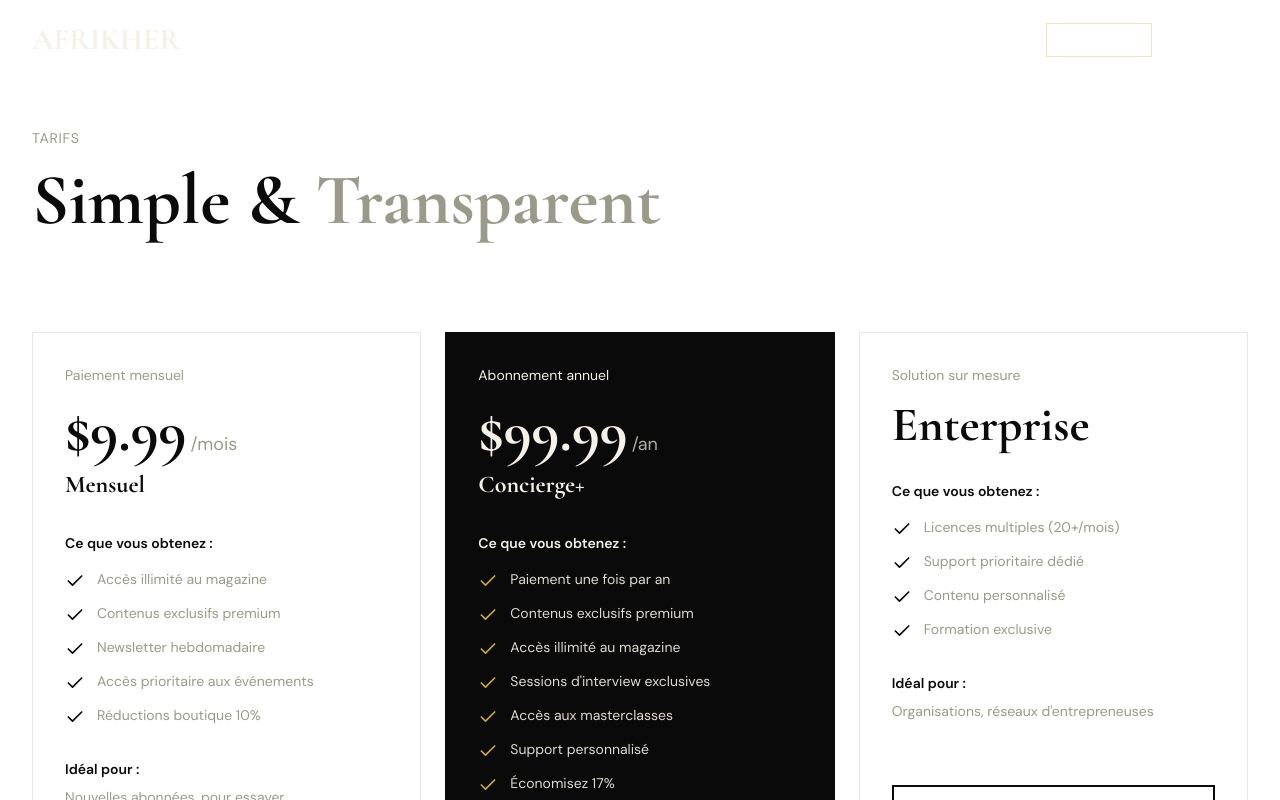
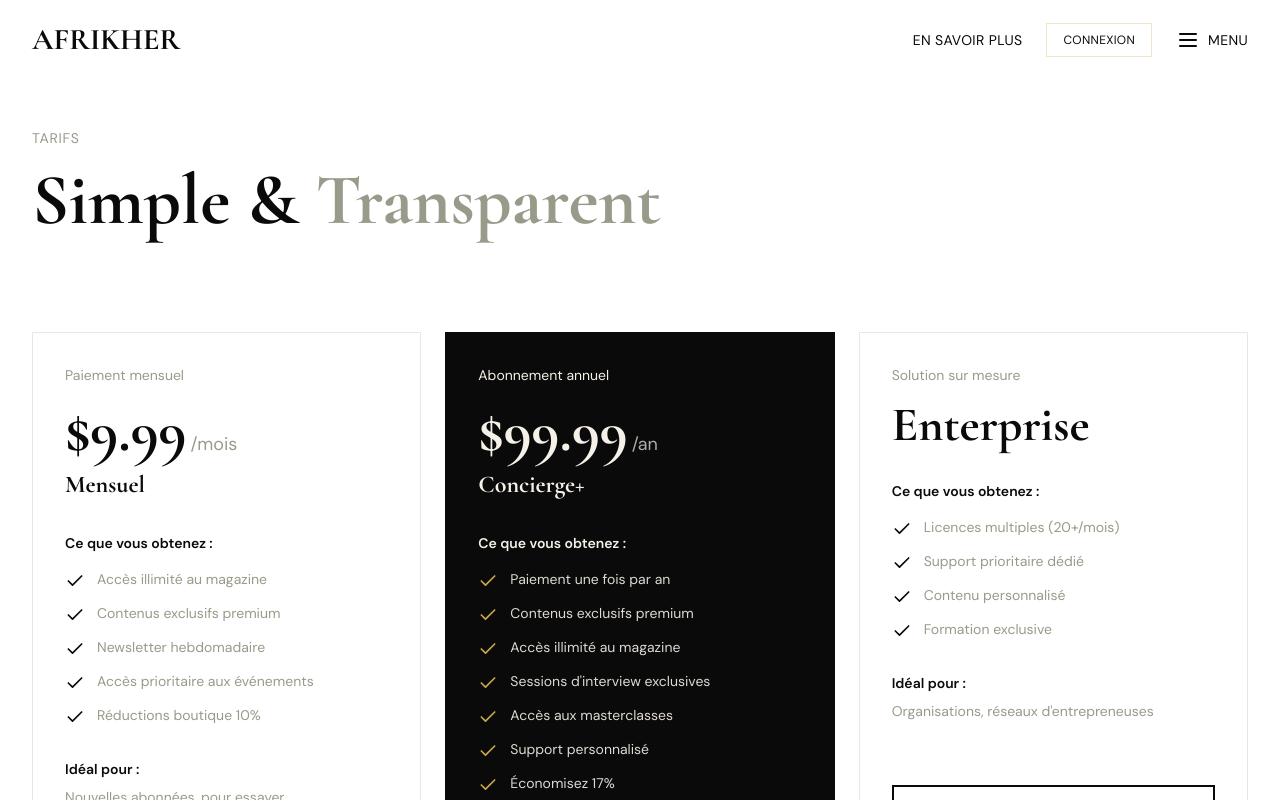
Before and after one commit to ekilalumande7-crypto/afrikher-client, a Next.js app: page /abonnements in a window 1280 px wide. Shown: the top 800 px of the page. Built offline with nearby package versions, Linux system fonts and the light colour scheme; no server answers.

Commit message:
Fix navbar visibility on light pages

```diff
--- a/components/layout/Navbar.tsx
+++ b/components/layout/Navbar.tsx
@@ -14,6 +14,9 @@ export default function Navbar() {
   const [user, setUser] = useState<any>(null);
   const [isScrolled, setIsScrolled] = useState(false);
   const supabase = createClient();
+
+  const lightPages = ['/abonnements'];
+  const isLightPage = lightPages.includes(pathname);
 
   useEffect(() => {
     const getUser = async () => {
@@ -54,7 +57,10 @@ export default function Navbar() {
         <div className="max-w-7xl mx-auto px-4 sm:px-6 lg:px-8">
           <div className="flex items-center justify-between h-20">
             <Link href="/" className="flex flex-col items-start group">
-              <h1 className="text-2xl md:text-3xl font-display font-bold text-afrikher-cream group-hover:text-afrikher-gold transition-colors duration-300">
+              <h1 className={cn(
+                "text-2xl md:text-3xl font-display font-bold group-hover:text-afrikher-gold transition-colors duration-300",
+                isLightPage ? "text-afrikher-dark" : "text-afrikher-cream"
+              )}>
                 AFRIKHER
               </h1>
             </Link>
@@ -62,7 +68,10 @@ export default function Navbar() {
             <div className="flex items-center space-x-6">
               <button
                 onClick={() => setIsAboutOpen(true)}
-                className="hidden md:block font-sans text-sm uppercase tracking-wide text-white hover:text-afrikher-gold transition-colors duration-300"
+                className={cn(
+                  "hidden md:block font-sans text-sm uppercase tracking-wide hover:text-afrikher-gold transition-colors duration-300",
+                  isLightPage ? "text-afrikher-dark" : "text-white"
+                )}
               >
                 En savoir plus
               </button>
@@ -70,7 +79,10 @@ export default function Navbar() {
               {user ? (
                 <Link
                   href="/dashboard"
-                  className="hidden sm:flex items-center space-x-2 px-4 py-2 border border-afrikher-gold/30 text-white hover:border-afrikher-gold hover:text-afrikher-gold transition-colors duration-300"
+                  className={cn(
+                    "hidden sm:flex items-center space-x-2 px-4 py-2 border border-afrikher-gold/30 hover:border-afrikher-gold hover:text-afrikher-gold transition-colors duration-300",
+                    isLightPage ? "text-afrikher-dark" : "text-white"
+                  )}
                 >
                   <User className="w-4 h-4" />
                   <span className="font-sans text-xs uppercase tracking-wide">Mon Compte</span>
@@ -78,14 +90,20 @@ export default function Navbar() {
               ) : (
                 <Link
                   href="/auth/login"
-                  className="hidden sm:block px-4 py-2 border border-afrikher-gold/30 text-white font-sans text-xs uppercase tracking-wide hover:border-afrikher-gold hover:text-afrikher-gold transition-colors duration-300"
+                  className={cn(
+                    "hidden sm:block px-4 py-2 border border-afrikher-gold/30 font-sans text-xs uppercase tracking-wide hover:border-afrikher-gold hover:text-afrikher-gold transition-colors duration-300",
+                    isLightPage ? "text-afrikher-dark" : "text-white"
+                  )}
                 >
                   Connexion
                 </Link>
               )}
 
               <button
-                className="flex items-center space-x-2 text-white hover:text-afrikher-gold transition-colors duration-300"
+                className={cn(
+                  "flex items-center space-x-2 hover:text-afrikher-gold transition-colors duration-300",
+                  isLightPage ? "text-afrikher-dark" : "text-white"
+                )}
                 onClick={() => setIsMenuOpen(!isMenuOpen)}
                 aria-label="Menu"
               >
```
